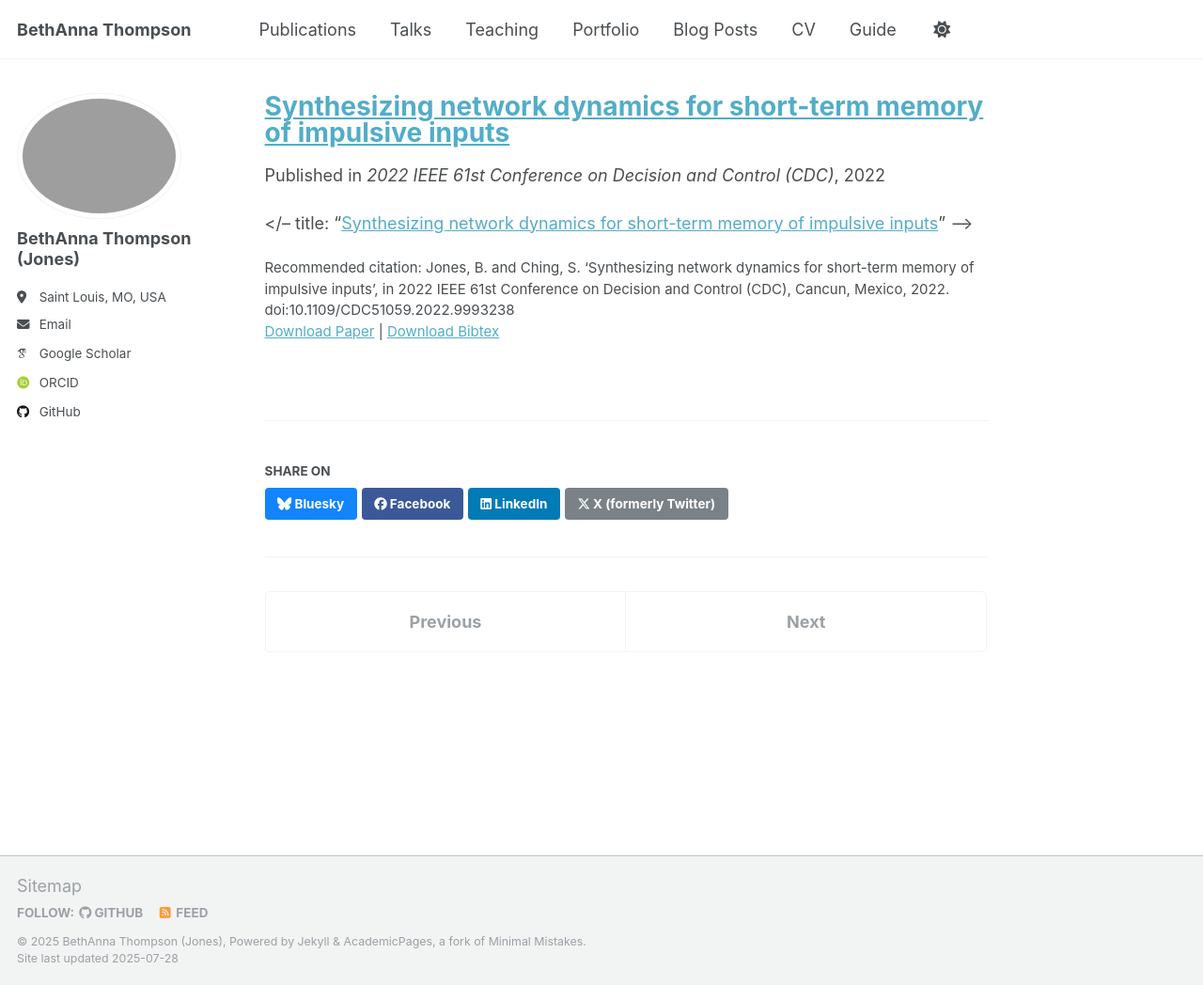
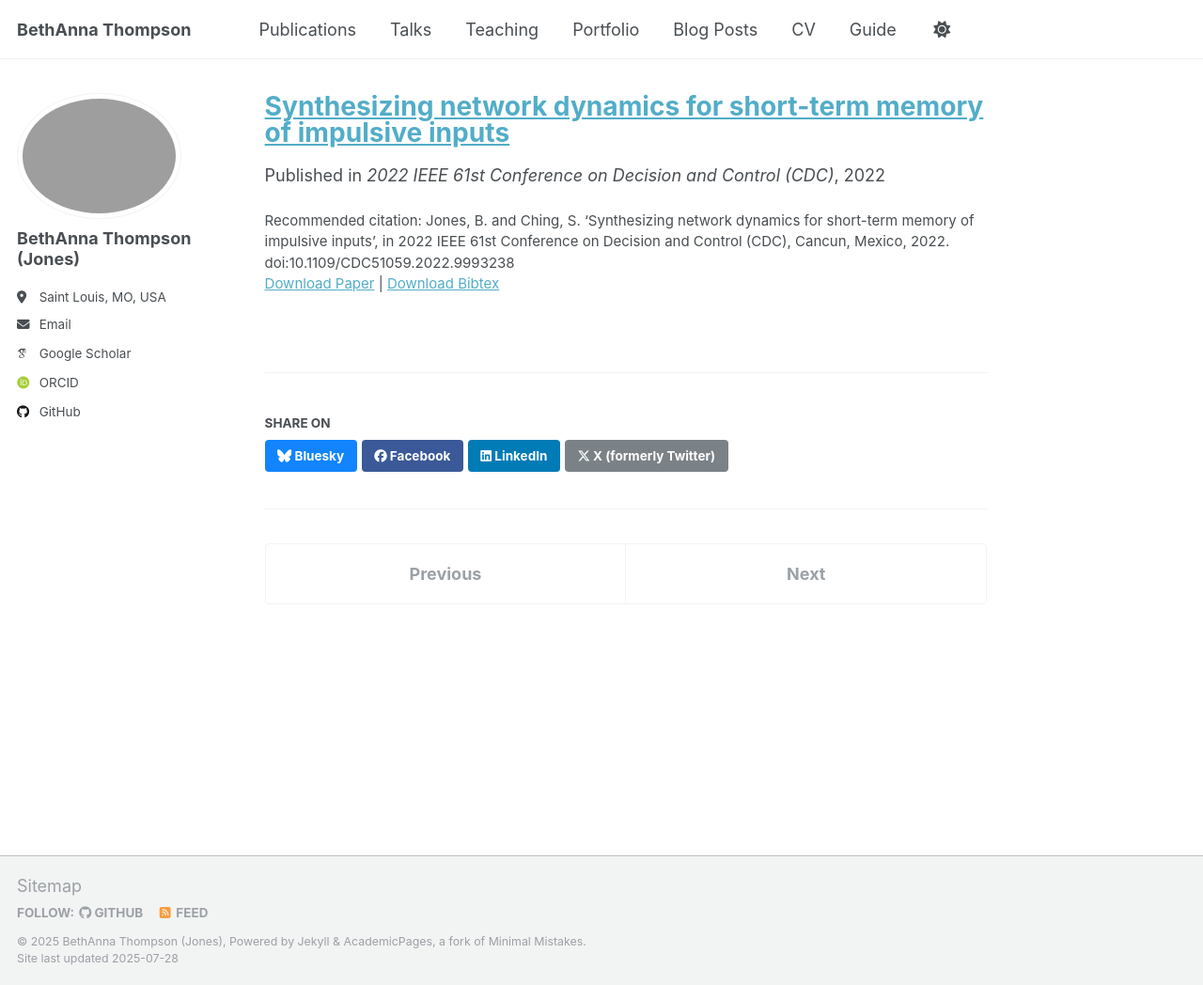
Before and after one commit to BethAnna/BethAnna.github.io, a Jekyll site: the page built from _publications/2022-CDC22-jones.md, in a window 1280 px wide and 1048 px high. Shown: the whole window at 94% size. Built offline with Jekyll 4.4.1, drawn with Linux system fonts in a browser that asks for light colours; some web fonts are replaced; a script that is not in the unit is left out.

Commit message:
Update 2022-CDC22-jones.md

```diff
--- a/_publications/2022-CDC22-jones.md
+++ b/_publications/2022-CDC22-jones.md
@@ -10,9 +10,3 @@ paperurl: 'http://bethanna.github.io/files/2022-CDC22-jones.pdf'
 bibtexurl: 'http://bethanna.github.io/files/2024-CDC22-jones.bib'
 citation: 'Jones, B. and Ching, S. ‘Synthesizing network dynamics for short-term memory of impulsive inputs’, in 2022 IEEE 61st Conference on Decision and Control (CDC), Cancun, Mexico, 2022. doi:10.1109/CDC51059.2022.9993238'
 ---
-
-
-
-</--
-title: "[Synthesizing network dynamics for short-term memory of impulsive inputs](https://doi.org/10.1109/CDC51059.2022.9993238)"
--->
```
